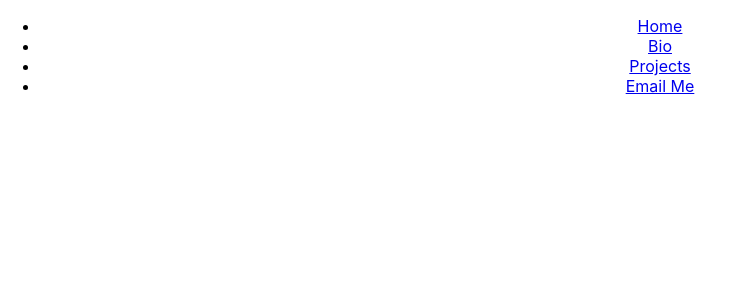
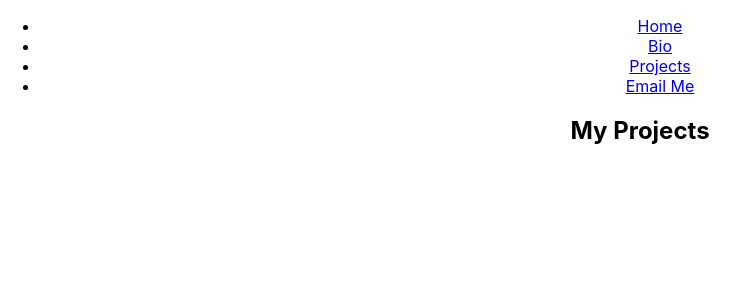
Before and after one commit to BrandonDHaskell/personal-site, a React (Create React App) app: page /projects in a window 1280 px wide. Shown: the top 300 px of the page, without its empty margins (0-749 px from the left). Built offline with nearby package versions, Linux system fonts and the light colour scheme.

Commit message:
add Projects file and update App file

```diff
--- a/src/App.tsx
+++ b/src/App.tsx
@@ -3,6 +3,7 @@ import { BrowserRouter as Router, Route, Routes } from 'react-router-dom';
 import Navbar from './components/Navbar';
 import Home from './components/Home';
 import Bio from './components/Bio';
+import Projects from './components/Projects';
 import EmailMe from './components/EmailMe';
 import './App.css';
 
@@ -14,6 +15,7 @@ const App: React.FC = () => {
                 <Routes>
                     <Route path="/" element={<Home />} />
                     <Route path="/bio" element={<Bio />} />
+                    <Route path="/projects" element={<Projects />} />
                     <Route path="/emailme" element={<EmailMe />} />
                 </Routes>
             </div>
--- /dev/null
+++ b/src/components/Projects.tsx
@@ -0,0 +1,9 @@
+import React from 'react';
+
+const Projects: React.FC = () => {
+    return (
+        <h2>My Projects</h2>
+    );
+};
+
+export default Projects;
```
